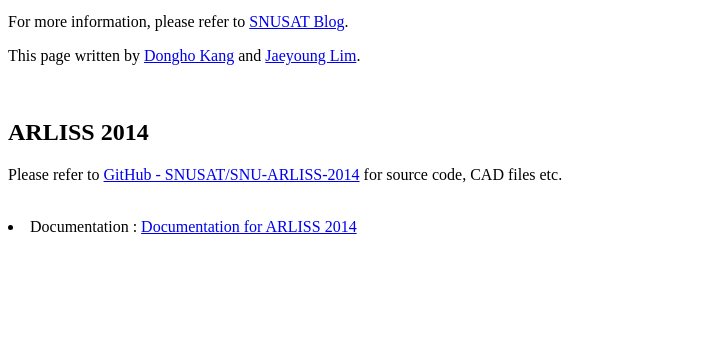
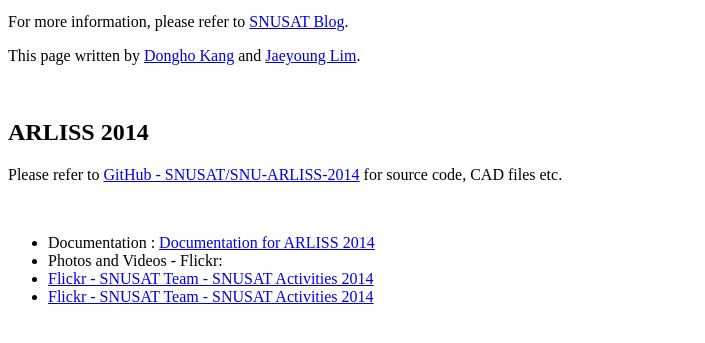
Before and after one commit to SNUSAT/SNUSAT.github.io, a plain HTML site: page index.html in a window 1280 px wide. Shown: the part 101-444 px from the top of the page, without its empty margins (0-705 px from the left). Drawn offline with Linux system fonts and the light colour scheme.

Commit message:
add links (photos)
- add flickr links

```diff
--- a/index.html
+++ b/index.html
@@ -8,7 +8,13 @@
 
 	<h2>ARLISS 2014</h2>
 	<p>Please refer to <a href="http://github.com/SNUSAT/SNU-ARLISS-2014">GitHub - SNUSAT/SNU-ARLISS-2014</a> for source code, CAD files etc.</p><br>
-	<li>Documentation : <a href="doc_arliss2014.html">Documentation for ARLISS 2014</a></li>
-	<br>
+	<ul>
+		<li>Documentation : <a href="doc_arliss2014.html">Documentation for ARLISS 2014</a></li>
+		<li>Photos and Videos - Flickr:
+			<li><a href="https://www.flickr.com/photos/snusatteam/sets/72157648463128444/">Flickr - SNUSAT Team - SNUSAT Activities 2014</a></li>
+			<li><a href="https://www.flickr.com/photos/snusatteam/sets/72157650385671208/">Flickr - SNUSAT Team - SNUSAT Activities 2014</a></li>
+		</li>
+		<br>
+	</ul>
 </body>
 </html>
```
